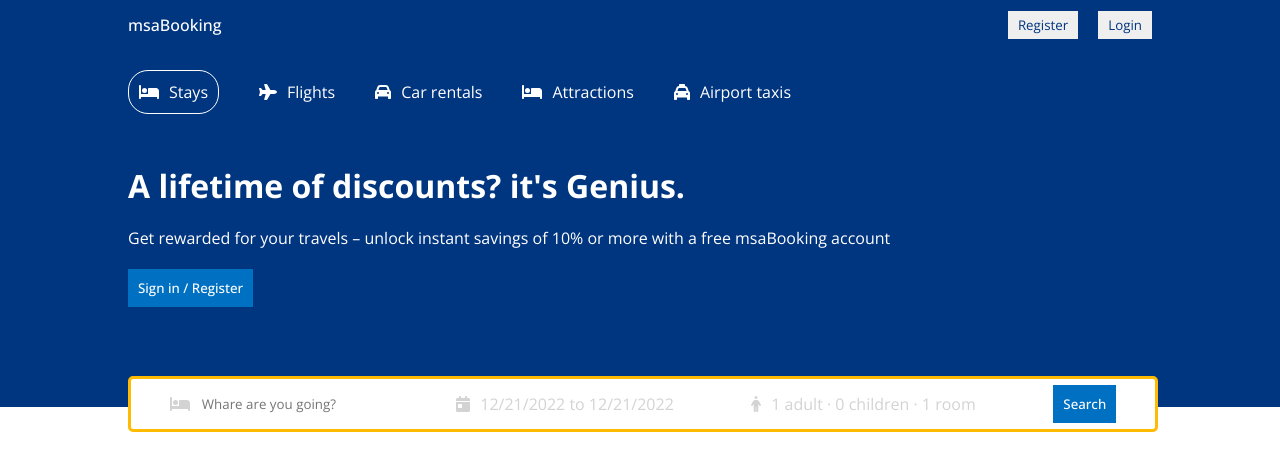
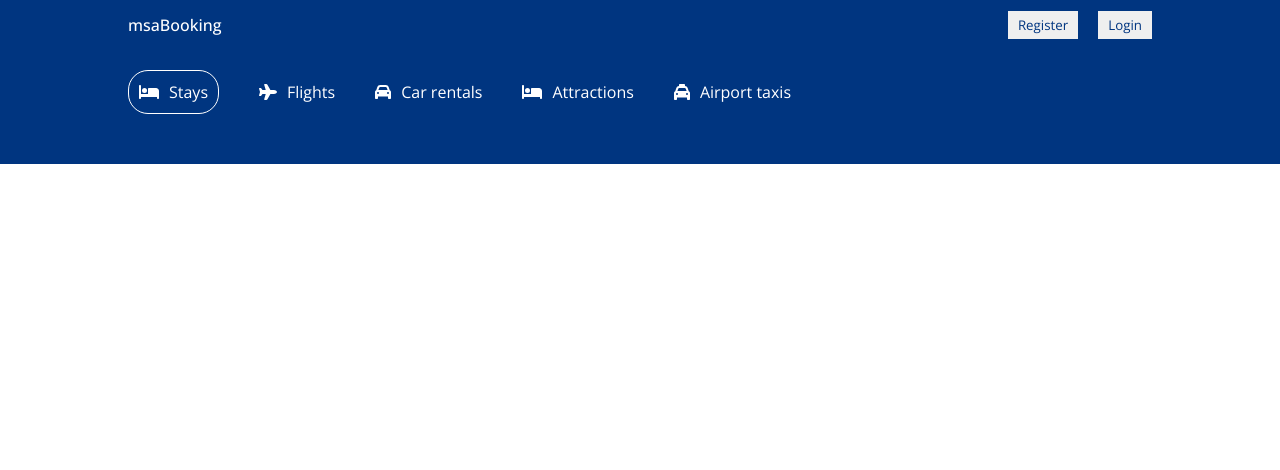
Before and after one commit to muhammetsalihaslan/BookingApp, a React (Create React App) app in the folder bookingapp/: page /hotels in a window 1280 px wide. Shown: the top 470 px of the page. Built offline with nearby package versions, Linux system fonts and the light colour scheme.

Commit message:
Header is done

```diff
--- a/bookingapp/src/components/header/Header.jsx
+++ b/bookingapp/src/components/header/Header.jsx
@@ -14,7 +14,7 @@ import "react-date-range/dist/styles.css"; // main css file
 import "react-date-range/dist/theme/default.css"; // theme css file
 import { format } from "date-fns";
 
-const Header = () => {
+const Header = ({ type }) => {
   const [openDate, setOpenDate] = useState(false);
   const [date, setDate] = useState([
     {
@@ -42,7 +42,11 @@ const Header = () => {
 
   return (
     <div className="header">
-      <div className="headerContainer">
+      <div
+        className={
+          type === "list" ? "headerContainer listMode" : "headerContainer"
+        }
+      >
         <div className="headerList">
           <div className="headerListItem active">
             <FontAwesomeIcon icon={faBed} />
@@ -65,10 +69,14 @@ const Header = () => {
             <span>Airport taxis</span>
           </div>
         </div>
-        <h1 className="headerTitle">A lifetime of discounts? it's Genius.</h1>
+        {type !== "list" && (
+          <>
+            <h1 className="headerTitle">
+              A lifetime of discounts? it's Genius.
+            </h1>
             <p className="headerDesc">
-          Get rewarded for your travels – unlock instant savings of 10% or more
-          with a free msaBooking account
+              Get rewarded for your travels – unlock instant savings of 10% or
+              more with a free msaBooking account
             </p>
             <button className="headerBtn">Sign in / Register</button>
             <div className="headerSearch">
@@ -119,7 +127,9 @@ const Header = () => {
                         >
                           -
                         </button>
-                    <span className="optionCoumterNumber">{options.adult}</span>
+                        <span className="optionCoumterNumber">
+                          {options.adult}
+                        </span>
                         <button
                           className="optionCounterButton"
                           onClick={() => handleOption("adult", "i")}
@@ -159,7 +169,9 @@ const Header = () => {
                         >
                           -
                         </button>
-                    <span className="optionCoumterNumber">{options.room}</span>
+                        <span className="optionCoumterNumber">
+                          {options.room}
+                        </span>
                         <button
                           className="optionCounterButton"
                           onClick={() => handleOption("room", "i")}
@@ -175,6 +187,8 @@ const Header = () => {
                 <button className="headerBtn">Search</button>
               </div>
             </div>
+          </>
+        )}
       </div>
     </div>
   );
--- a/bookingapp/src/pages/list/List.jsx
+++ b/bookingapp/src/pages/list/List.jsx
@@ -6,7 +6,7 @@ const List = () => {
   return (
     <div>
       <Navbar />
-      <Header />
+      <Header type="list" />
     </div>
   );
 };
```
Lines whose indentation alone changed are shown as unchanged.
